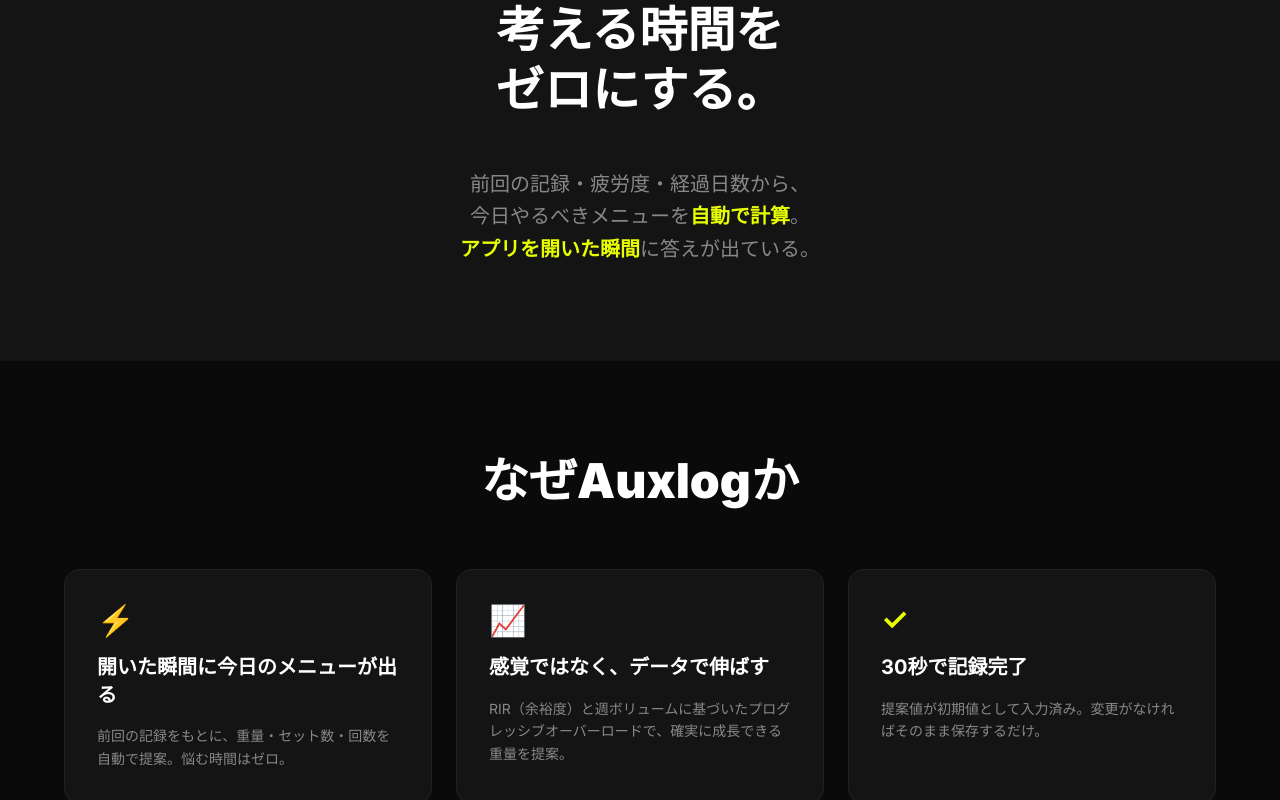
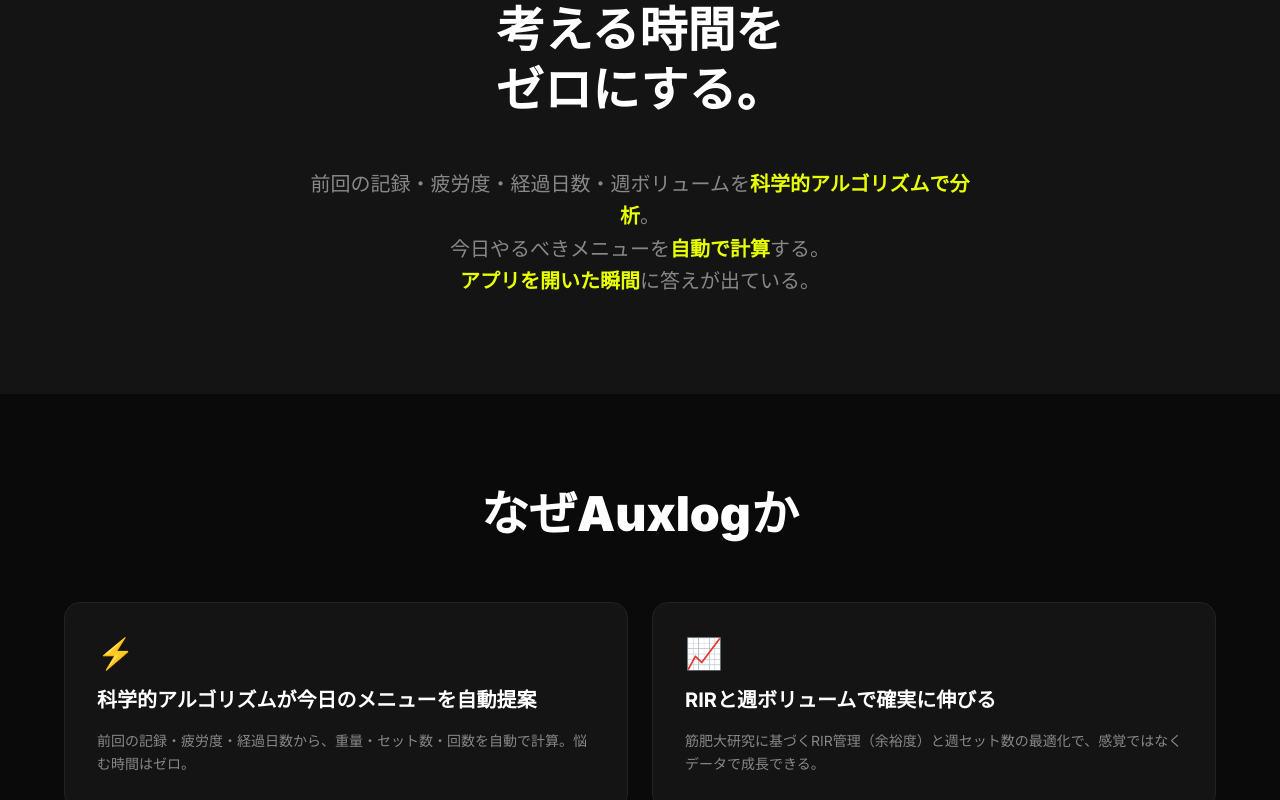
Before and after one commit to shunsuke-blog/auxlog-lp01, a Next.js app: page / in a window 1280 px wide. Shown: the part 2000-2800 px from the top of the page. Built offline with nearby package versions, Linux system fonts and the light colour scheme.

Commit message:
訴求内容更新(科学的根拠)

```diff
--- a/app/layout.tsx
+++ b/app/layout.tsx
@@ -7,11 +7,11 @@
 export const metadata: Metadata = {
   title: "Auxlog - 今日のトレーニングを、30秒で決める。",
   description:
-    "筋トレ中級者・上級者向けの自動メニュー提案アプリ。前回の記録から今日やるべき重量・セット数を自動計算。30日間無料で試せる。",
+    "筋トレ中級者・上級者向けの科学的アルゴリズムによる自動メニュー提案アプリ。RIR管理・週ボリューム最適化・回復インターバル計算で確実に成長。30日間無料。",
   openGraph: {
     title: "Auxlog - 今日のトレーニングを、30秒で決める。",
     description:
-      "筋トレ中級者・上級者向けの自動メニュー提案アプリ。前回の記録から今日やるべき重量・セット数を自動計算。30日間無料で試せる。",
+      "筋トレ中級者・上級者向けの科学的アルゴリズムによる自動メニュー提案アプリ。RIR管理・週ボリューム最適化・回復インターバル計算で確実に成長。30日間無料。",
     url: "https://auxlog.com",
     siteName: "Auxlog",
     locale: "ja_JP",
--- a/app/page.tsx
+++ b/app/page.tsx
@@ -3,6 +3,7 @@
 import ProblemSection from "@/components/sections/ProblemSection";
 import SolutionSection from "@/components/sections/SolutionSection";
 import FeaturesSection from "@/components/sections/FeaturesSection";
+import ScienceSection from "@/components/sections/ScienceSection";
 import HowItWorksSection from "@/components/sections/HowItWorksSection";
 import PricingSection from "@/components/sections/PricingSection";
 import CTASection from "@/components/sections/CTASection";
@@ -16,6 +17,7 @@
       <ProblemSection />
       <SolutionSection />
       <FeaturesSection />
+      <ScienceSection />
       <HowItWorksSection />
       <PricingSection />
       <CTASection />
--- a/components/sections/FeaturesSection.tsx
+++ b/components/sections/FeaturesSection.tsx
@@ -1,15 +1,23 @@
+import { Shield } from "lucide-react";
+
 const features = [
   {
     icon: "⚡",
-    title: "開いた瞬間に今日のメニューが出る",
+    title: "科学的アルゴリズムが今日のメニューを自動提案",
     description:
-      "前回の記録をもとに、重量・セット数・回数を自動で提案。悩む時間はゼロ。",
+      "前回の記録・疲労度・経過日数から、重量・セット数・回数を自動で計算。悩む時間はゼロ。",
   },
   {
     icon: "📈",
-    title: "感覚ではなく、データで伸ばす",
+    title: "RIRと週ボリュームで確実に伸びる",
     description:
-      "RIR（余裕度）と週ボリュームに基づいたプログレッシブオーバーロードで、確実に成長できる重量を提案。",
+      "筋肥大研究に基づくRIR管理（余裕度）と週セット数の最適化で、感覚ではなくデータで成長できる。",
+  },
+  {
+    icon: "shield",
+    title: "回復を考慮した安全な提案",
+    description:
+      "コンパウンド種目は前回が限界なら3日以上のインターバルを自動で確保。オーバートレーニングを防ぐ。",
   },
   {
     icon: "✓",
@@ -26,14 +34,18 @@
         <h2 className="text-4xl md:text-5xl font-black text-center mb-16">
           なぜAuxlogか
         </h2>
-        <div className="grid grid-cols-1 md:grid-cols-3 gap-6">
+        <div className="grid grid-cols-1 md:grid-cols-2 gap-6">
           {features.map((feature) => (
             <div
               key={feature.title}
               className="bg-bg-card border border-border-default rounded-2xl p-8 flex flex-col gap-4"
             >
               <span className="text-3xl font-bold text-accent">
-                {feature.icon}
+                {feature.icon === "shield" ? (
+                  <Shield className="w-8 h-8 text-accent" />
+                ) : (
+                  feature.icon
+                )}
               </span>
               <h3 className="text-xl font-bold leading-snug">{feature.title}</h3>
               <p className="text-text-sub text-sm leading-relaxed">
--- a/components/sections/HeroSection.tsx
+++ b/components/sections/HeroSection.tsx
@@ -31,7 +31,7 @@
           <p className="text-text-sub text-lg md:text-xl max-w-xl leading-relaxed">
             感覚に頼ったトレーニングをやめろ。
             <br />
-            Auxlogが前回の記録から、今日やるべき重量・セット・回数を自動で導き出す。
+            Auxlogが前回の記録から、科学的アルゴリズムで今日やるべき重量・セット・回数を自動で導き出す。
           </p>
           <div className="flex flex-col items-center gap-3">
             <CTAButton className="w-full sm:w-auto text-lg px-10 py-5" />
--- a/components/sections/PricingSection.tsx
+++ b/components/sections/PricingSection.tsx
@@ -1,10 +1,11 @@
 import CTAButton from "../CTAButton";
 
 const includedFeatures = [
-  "自動メニュー提案（無制限）",
+  "科学的アルゴリズムによる自動メニュー提案",
+  "RIR・週ボリューム管理",
+  "回復インターバル自動計算",
   "トレーニング記録（無制限）",
   "重量推移グラフ",
-  "科学的プログレッシブオーバーロード",
 ];
 
 export default function PricingSection() {
--- /dev/null
+++ b/components/sections/ScienceSection.tsx
@@ -0,0 +1,43 @@
+const evidences = [
+  {
+    title: "プログレッシブオーバーロード",
+    description:
+      "筋肥大の大原則。前回より少しだけ重く、少しだけ多く。Auxlogはこの計算を毎回自動で行う。",
+  },
+  {
+    title: "RIR管理（余裕度）",
+    description:
+      "毎回限界まで追い込むのは非効率。研究では「あと2回できる状態で止める」方が長期的なボリュームを確保できることが示されている。",
+  },
+  {
+    title: "週ボリューム最適化",
+    description:
+      "筋肥大には筋群あたり週10〜20セットが有効とされている。Auxlogは自動で集計し、不足・過多を検知する。",
+  },
+];
+
+export default function ScienceSection() {
+  return (
+    <section className="py-24 px-6 bg-bg-card">
+      <div className="max-w-6xl mx-auto">
+        <h2 className="text-4xl md:text-5xl font-black text-center mb-16">
+          なぜ、科学的に正しいのか。
+        </h2>
+        <div className="grid grid-cols-1 md:grid-cols-3 gap-6">
+          {evidences.map((evidence) => (
+            <div
+              key={evidence.title}
+              className="border border-border-default rounded-2xl p-8 flex flex-col gap-4"
+            >
+              <div className="w-8 h-1 bg-accent rounded-full" />
+              <h3 className="text-xl font-bold leading-snug">{evidence.title}</h3>
+              <p className="text-text-sub text-sm leading-relaxed">
+                {evidence.description}
+              </p>
+            </div>
+          ))}
+        </div>
+      </div>
+    </section>
+  );
+}
--- a/components/sections/SolutionSection.tsx
+++ b/components/sections/SolutionSection.tsx
@@ -10,10 +10,11 @@
           ゼロにする。
         </h2>
         <p className="text-text-sub text-lg md:text-xl max-w-2xl mx-auto leading-relaxed">
-          前回の記録・疲労度・経過日数から、
+          前回の記録・疲労度・経過日数・週ボリュームを
+          <span className="text-accent font-bold">科学的アルゴリズムで分析</span>。
           <br />
           今日やるべきメニューを
-          <span className="text-accent font-bold">自動で計算</span>。
+          <span className="text-accent font-bold">自動で計算</span>する。
           <br />
           <span className="text-accent font-bold">アプリを開いた瞬間</span>
           に答えが出ている。
--- a/package.json
+++ b/package.json
@@ -9,6 +9,7 @@
     "lint": "eslint"
   },
   "dependencies": {
+    "lucide-react": "^1.14.0",
     "next": "16.2.4",
     "react": "19.2.4",
     "react-dom": "19.2.4"
```
Also changed, not shown: 1 other file (tests, documents, lock files or other folders).
